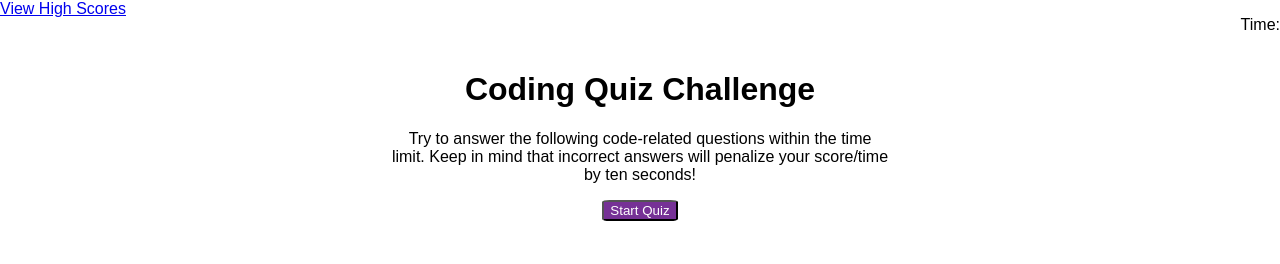
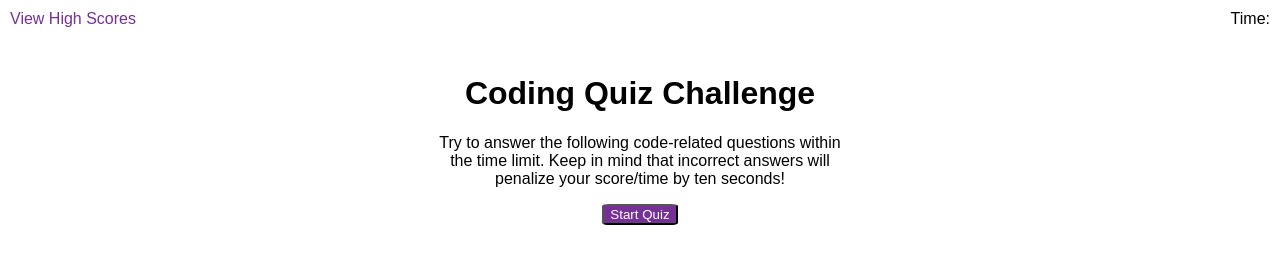
Before and after one commit to kayleriegerpatton/javascript-code-quiz, a plain HTML site: page index.html in a window 1280 px wide. Drawn offline with Linux system fonts and the light colour scheme.

Commit message:
finished starter page styles

```diff
--- a/assets/styles/styles.css
+++ b/assets/styles/styles.css
@@ -1,5 +1,6 @@
 :root {
   --purple: #763196;
+  --button-hover: #944cb6;
   --field-background: #f0e6fa;
 }
 
@@ -18,20 +19,28 @@ body {
   display: flex;
   flex-direction: row;
   justify-content: space-between;
+  padding: 10px;
 }
 
 .header-item {
 }
 
-#timer {
+.header-item a {
+  text-decoration: none;
+  color: var(--purple);
 }
 
-#main-container {
+.header-item p {
+  margin-top: 0px;
+}
+
+#timer {
 }
 
 #start-container {
   max-width: 500px;
   margin: auto;
+  padding: 0 40px;
 }
 
 .start-text {
@@ -50,3 +59,7 @@ body {
   background-color: var(--purple);
   border-radius: 10%;
 }
+
+#start-button:hover {
+  background-color: var(--button-hover);
+}
```
